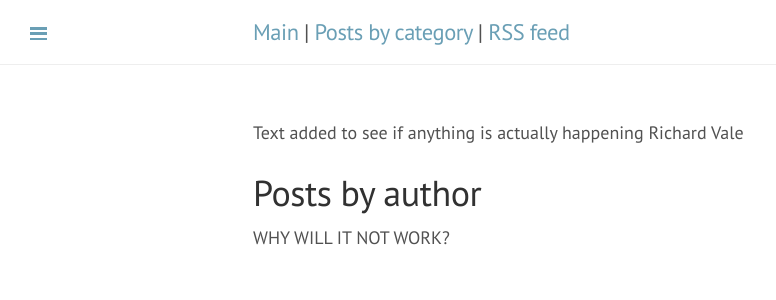
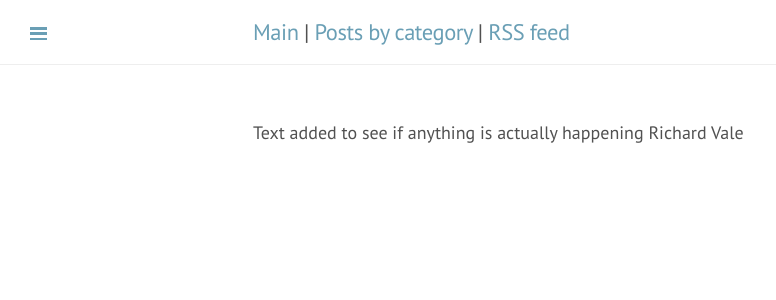
Before and after one commit to datascienceconfidential/datascienceconfidential.github.io, a Jekyll site: the page built from authors/index.html, in a window 1280 px wide. Shown: the top 300 px of the page, without its empty margins (0-776 px from the left). Built offline with Jekyll 4.4.1, drawn with Linux system fonts in a browser that asks for light colours.

Commit message:
deleted content

```diff
--- a/authors/index.html
+++ b/authors/index.html
@@ -2,7 +2,3 @@
 layout: authorlist
 title: Authors
 ---
-
-<h1>Posts by author</h1>
-
-WHY WILL IT NOT WORK?
```
